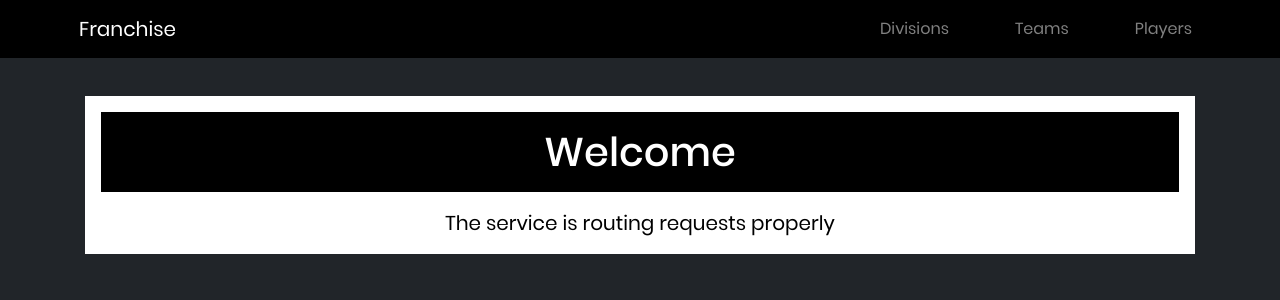
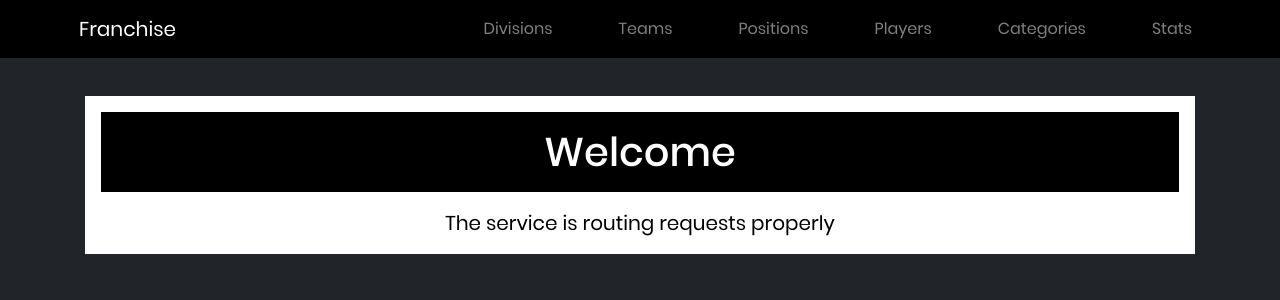
Before and after one commit to sandmanscanga/Franchise, a Django app: page / in a window 1280 px wide. Shown: the top 300 px of the page. Run offline with Django 3.2, Linux system fonts and the light colour scheme; some libraries are stand-ins or nearby versions.

Commit message:
Updated the base template and added to the navigation

```diff
--- a/franchise/app/templates/app/base.html
+++ b/franchise/app/templates/app/base.html
@@ -4,17 +4,17 @@
   <head>
     <meta charset="utf-8">
     <meta name="viewport" content="width=device-width, initial-scale=1, shrink-to-fit=no">
-    <link href="/static/app/favicon.ico" rel="shortcut icon" type="image/x-icon"/>
+    <link rel="stylesheet" href="https://stackpath.bootstrapcdn.com/bootstrap/4.3.1/css/bootstrap.min.css" integrity="sha384-ggOyR0iXCbMQv3Xipma34MD+dH/1fQ784/j6cY/iJTQUOhcWr7x9JvoRxT2MZw1T" crossorigin="anonymous">
     <link rel="stylesheet" type="text/css" href="/static/app/css/bootstrap.min.css">
     <link rel="stylesheet" type="text/css" href="/static/app/css/fonts.css">
     <link rel="stylesheet" type="text/css" href="/static/app/css/style.css">
-    <title>Franchise{% block title %}{% endblock title %}</title>
+    <title>Franchise - {% block title %}{% endblock title %}</title>
   </head>
   <body>
     <header>
       <nav class="navbar navbar-expand-md navbar-dark bg-black fixed-top">
         <div class="container-fluid">
-          <a class="navbar-brand ml-5" href="{% url 'welcome' %}">Franchise</a>
+          <a class="navbar-brand ml-5" href="{% url 'index' %}">Franchise</a>
           <button class="navbar-toggler" type="button" data-toggle="collapse" data-target="#navbarToggle" aria-controls="navbarToggle" aria-expanded="false" aria-label="Toggle navigation">
           <span class="navbar-toggler-icon"></span>
           </button>
@@ -22,7 +22,10 @@
             <div class="navbar-nav ml-auto">
               <a class="btn nav-item nav-link mr-5" href="{% url 'division-list' %}">Divisions</a>
               <a class="btn nav-item nav-link mr-5" href="{% url 'team-list' %}">Teams</a>
+              <a class="btn nav-item nav-link mr-5" href="{% url 'position-list' %}">Positions</a>
               <a class="btn nav-item nav-link mr-5" href="{% url 'player-list' %}">Players</a>
+              <a class="btn nav-item nav-link mr-5" href="{% url 'category-list' %}">Categories</a>
+              <a class="btn nav-item nav-link mr-5" href="{% url 'stat-list' %}">Stats</a>
             </div>
           </div>
         </div>
```
